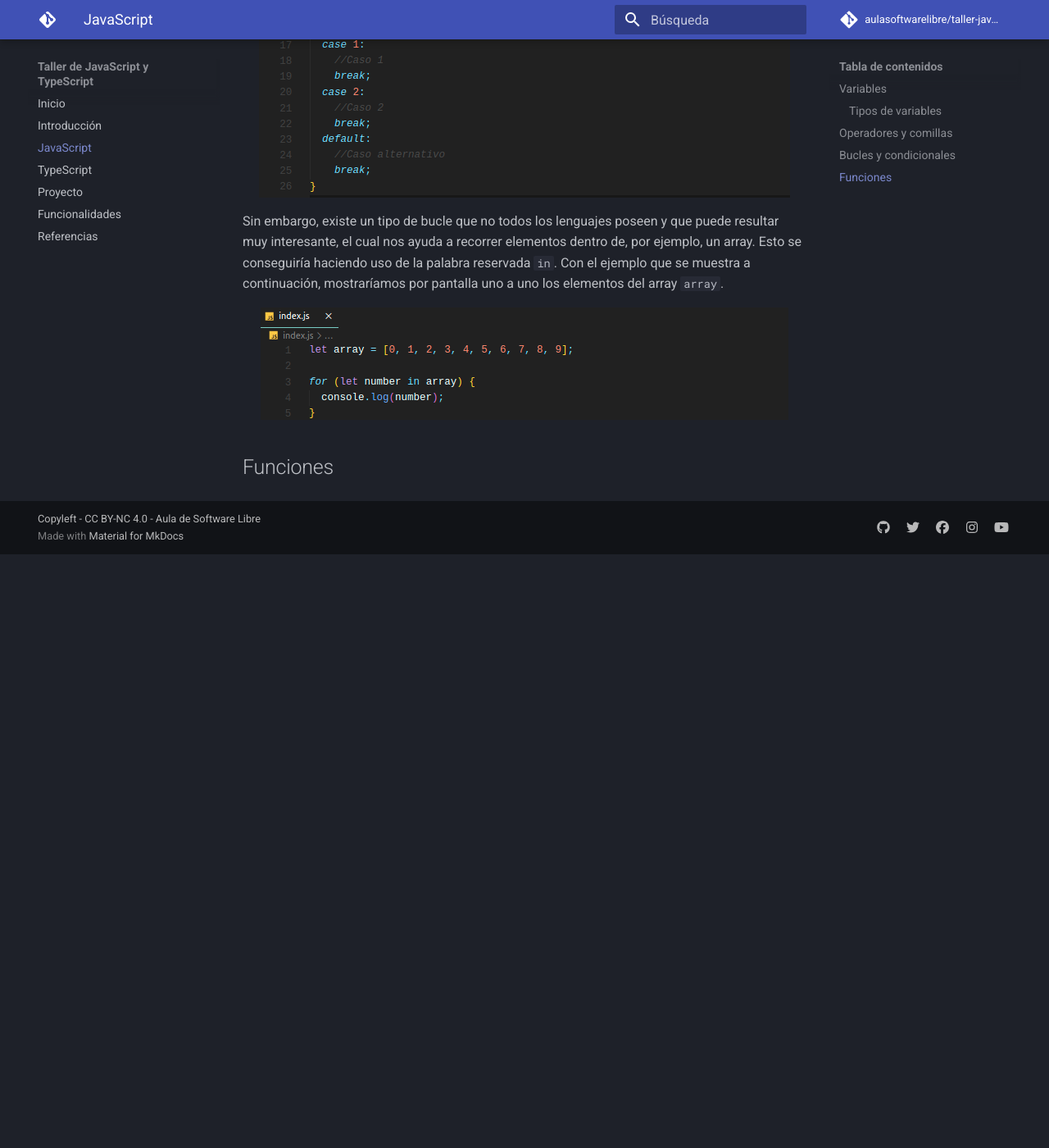
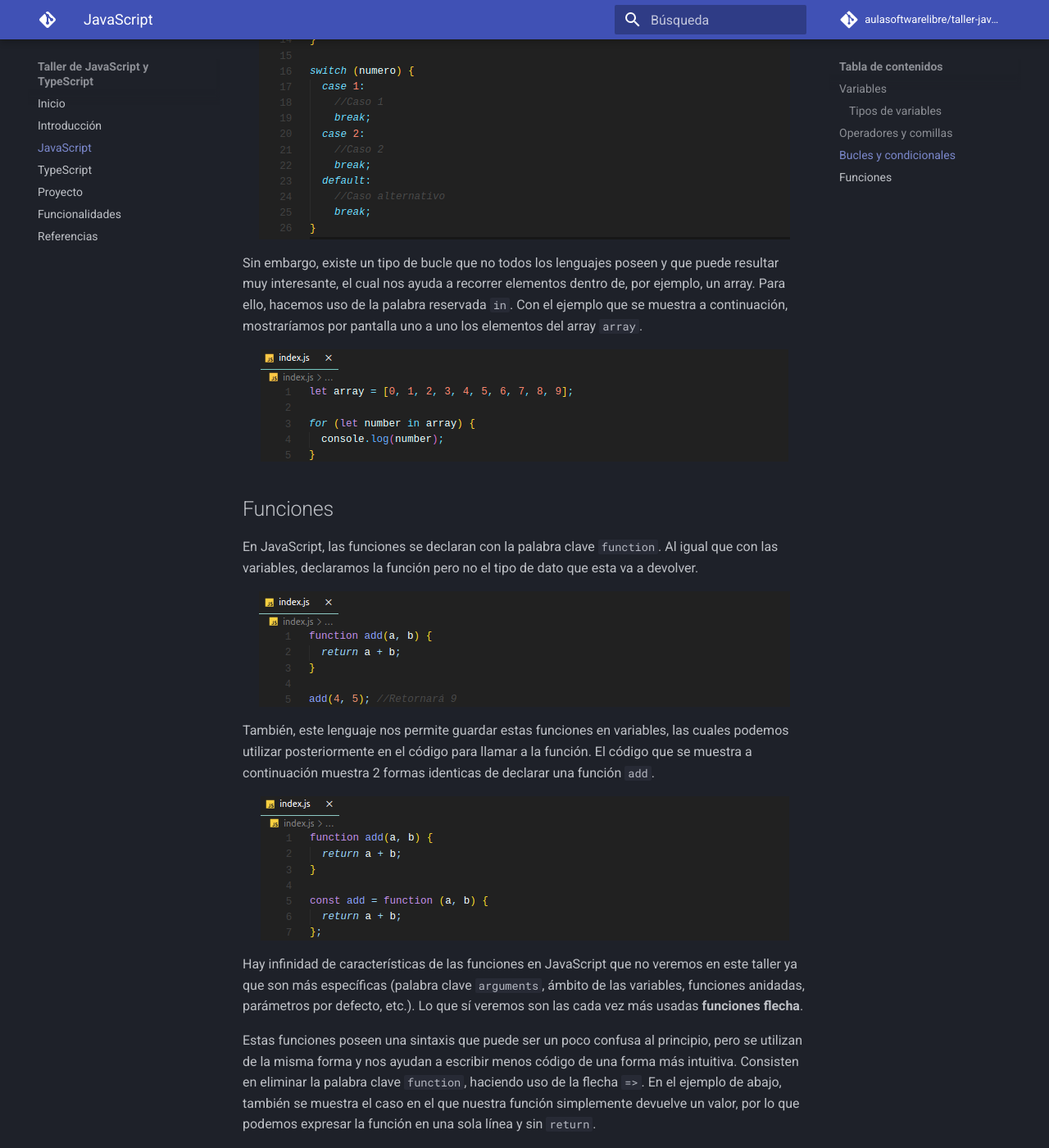
Before and after one commit to aulasoftwarelibre/taller-javascript-typescript, an MkDocs documentation site: the page built from docs/javascript.md, in a window 1280 px wide and 1400 px high, scrolled down 2829 px. Shown: the whole window at 82% size. Built offline with MkDocs 1.6.1 and Material for MkDocs 9.7.7, drawn with Linux system fonts in a browser that asks for light colours; comment, search, counter and statistics services are not loaded; before the commit the page ends 3505 px from its top, so only the background shows below that; some of the changed text lies outside the part shown.

Commit message:
feat: javascript section done

```diff
--- a/docs/javascript.md
+++ b/docs/javascript.md
@@ -46,7 +46,7 @@ Este operador nos ayuda a comparar datos como el operador `==`. ¿Cuál es la di
 
 ![Triple igual](images/javascript/tripleigual.png)
 
-Algunos operadores también los podemos utilizar para trabajar con cadenas, como por ejemplo el operador `+`. Podemos concatenar cadenas con variables utilizando este operador, aunque esto no es recomendable. Para ello, se utilizan las comillas ` `` `, las cuales nos permiten concatenar variables con cadenas utilizando `${}`. Esta última forma es mucho mejor que concatenar cadenas con el signo de la suma, ya que no tenemos que preocuparnos de abrir y cerrar comillas constantemente.
+Algunos operadores también los podemos utilizar para trabajar con cadenas, como por ejemplo el operador `+`. Podemos concatenar cadenas con variables utilizando este operador, aunque esto no es recomendable. Para ello, se utilizan las comillas ` `` `, también llamadas **plantillas literales**. Estas nos permiten incrustar expresiones y variables dentro de nuestras cadenas, además de poder utilizar cadenas de más de una línea, entre otras cosas. Para añadir a nuestra cadena una variable, hacemos uso de un marcador, representado con `${variable}`. Esta última forma es mucho mejor que concatenar cadenas con el signo de la suma, ya que nos aporta mucha más flexibilidad.
 
 ![Concatenar cadenas](images/javascript/concatenar.png)
 
@@ -56,8 +56,22 @@ La sintaxis tanto de los condicionales como de los bucles en este lenguaje es ba
 
 ![Bucles y condicionales](images/javascript/bucles-condicionales.png)
 
-Sin embargo, existe un tipo de bucle que no todos los lenguajes poseen y que puede resultar muy interesante, el cual nos ayuda a recorrer elementos dentro de, por ejemplo, un array. Esto se conseguiría haciendo uso de la palabra reservada `in`. Con el ejemplo que se muestra a continuación, mostraríamos por pantalla uno a uno los elementos del array `array`.
+Sin embargo, existe un tipo de bucle que no todos los lenguajes poseen y que puede resultar muy interesante, el cual nos ayuda a recorrer elementos dentro de, por ejemplo, un array. Para ello, hacemos uso de la palabra reservada `in`. Con el ejemplo que se muestra a continuación, mostraríamos por pantalla uno a uno los elementos del array `array`.
 
 ![For in](images/javascript/forin.png)
 
 ## Funciones
+
+En JavaScript, las funciones se declaran con la palabra clave `function`. Al igual que con las variables, declaramos la función pero no el tipo de dato que esta va a devolver.
+
+![Función en JavaScript](images/javascript/funcionjs.png)
+
+También, este lenguaje nos permite guardar estas funciones en variables, las cuales podemos utilizar posteriormente en el código para llamar a la función. El código que se muestra a continuación muestra 2 formas identicas de declarar una función `add`.
+
+![Función en variable](images/javascript/funcionvariablejs.png)
+
+Hay infinidad de características de las funciones en JavaScript que no veremos en este taller ya que son más específicas (palabra clave `arguments`, ámbito de las variables, funciones anidadas, parámetros por defecto, etc.). Lo que sí veremos son las cada vez más usadas **funciones flecha**.
+
+Estas funciones poseen una sintaxis que puede ser un poco confusa al principio, pero se utilizan de la misma forma y nos ayudan a escribir menos código de una forma más intuitiva. Consisten en eliminar la palabra clave `function`, haciendo uso de la flecha `=>`. En el ejemplo de abajo, también se muestra el caso en el que nuestra función simplemente devuelve un valor, por lo que podemos expresar la función en una sola línea y sin `return`.
+
+![Función flecha](images/javascript/funcionflechajs.png)
```
Also changed, not shown: docs/images/javascript/funcionflechajs.png (added), docs/images/javascript/funcionjs.png (added), docs/images/javascript/funcionvariablejs.png (added).
